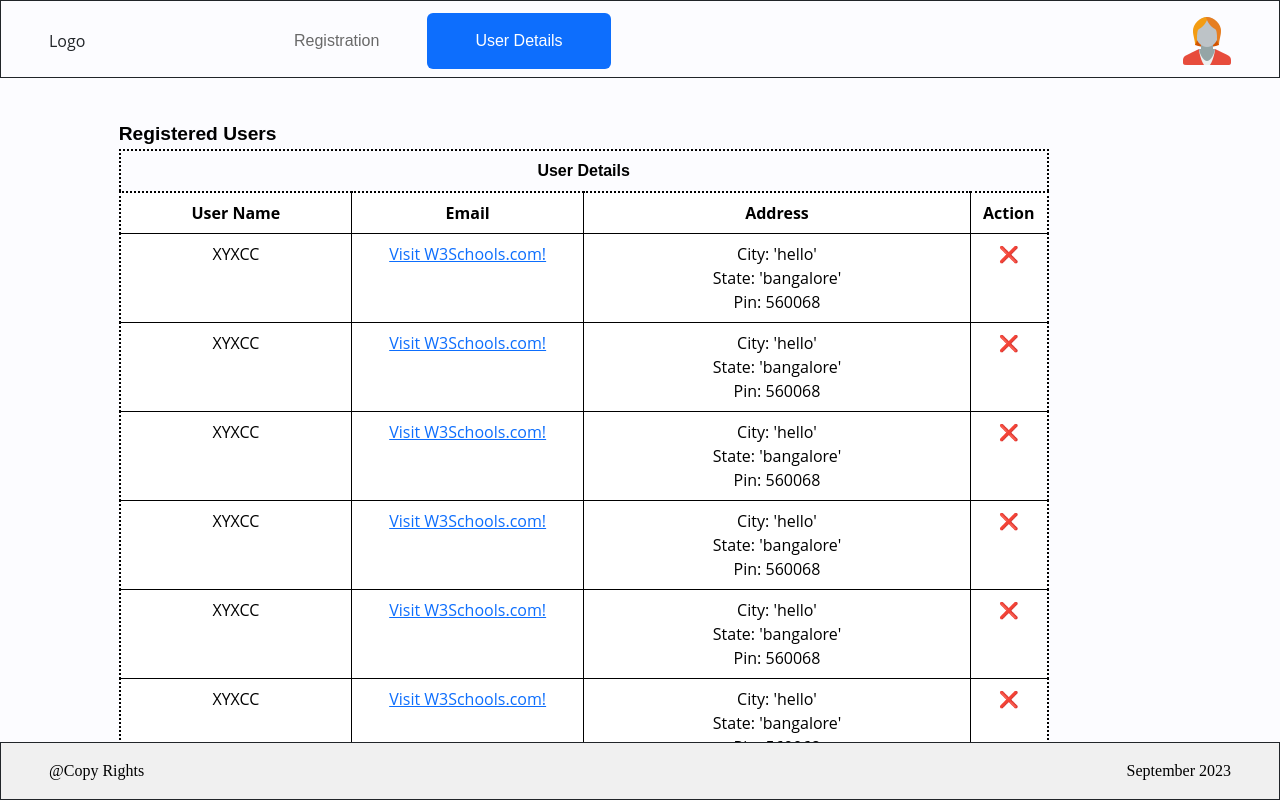
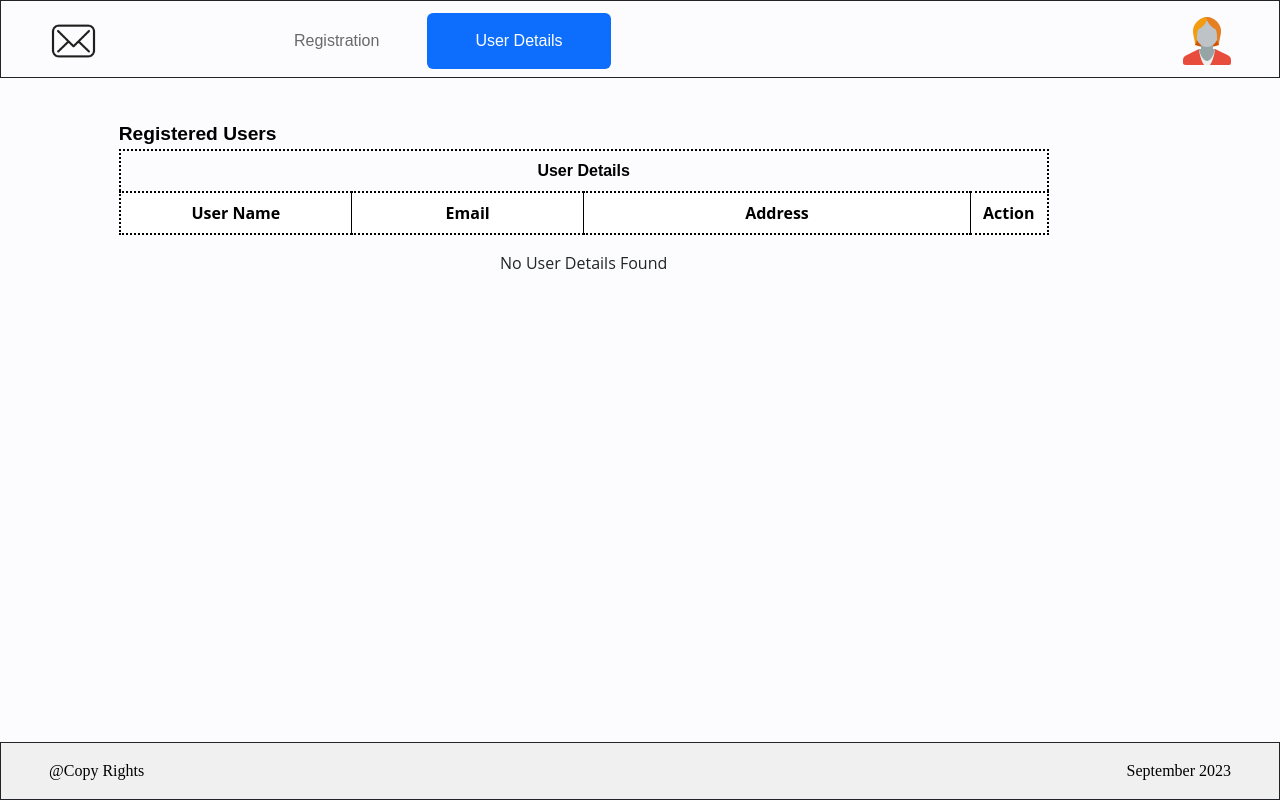
Before and after one commit to amithaR1/user-registration-app, an Angular app: page /user-registration in a window 1280 px wide. Both pictures are taken after a click on the element "User Details". Shown: the top 800 px of the page. Built offline with nearby package versions, Linux system fonts and the light colour scheme.

Commit message:
Done | User Registration App

```diff
--- a/src/app/modules/home/entry-page/entry-page.component.html
+++ b/src/app/modules/home/entry-page/entry-page.component.html
@@ -2,7 +2,7 @@
     <nav class="navbar border border-dark navbar-expand-sm">
         <div class="container-fluid pt-1 px-5">
             <div class="logo-block col-sm-2">
-                Logo
+                <img src="../../../../assets/img/logo.png" alt="profile-img">
             </div>
             <div class="col-sm-7 tab-block d-flex col-sm-7">
                 <nav class="nav nav-pills flex-column flex-sm-row" *ngFor="let tabItem of tabElements"
--- a/src/app/modules/home/entry-page/entry-page.component.scss
+++ b/src/app/modules/home/entry-page/entry-page.component.scss
@@ -4,24 +4,33 @@
 header {
     >nav:first-child {
         @include bg-clr($lightBackground);
+
+        .logo-block {
+            img {
+                width: 25%;
+            }
+        }
+
         .tab-block {
             nav {
                 @extend .cursor-pointer;
+
                 a {
                     @include text-elements($textClrInfo, 1rem, $fontFamilyPrimary, $fontNormal);
                 }
+
                 .active {
                     @include text-elements($textClrSecondary, 1rem, $fontFamilyPrimary, $fontNormal);
                 }
             }
         }
-        .img-block {
+
         img {
             @extend .cursor-pointer;
         }
     }
 }
-}
+
 .content-section {
     padding: 6rem 0;
 }
--- a/src/app/modules/home/registration/registration.component.ts
+++ b/src/app/modules/home/registration/registration.component.ts
@@ -1,5 +1,9 @@
 import { Component, OnInit } from '@angular/core';
 import { FormArray, FormBuilder, FormGroup, Validators } from '@angular/forms';
+import { Router } from '@angular/router';
+import { UserRegistrationForm } from 'src/app/shared/model/user.model';
+import { SharedService } from 'src/app/shared/service/shared.service';
+
 
 @Component({
   selector: 'app-registration',
@@ -8,7 +12,8 @@ import { FormArray, FormBuilder, FormGroup, Validators } from '@angular/forms';
 })
 export class RegistrationComponent implements OnInit {
   public registrationForm: FormGroup | any;
-  constructor(private formBuilder: FormBuilder) { }
+  public userDetails: UserRegistrationForm[] = [];
+  constructor(private formBuilder: FormBuilder, private sharedService: SharedService, private router: Router) { }
 
   ngOnInit() {
     this.registrationForm = this.formBuilder.group({
@@ -16,6 +21,7 @@ export class RegistrationComponent implements OnInit {
       email: [null, [Validators.required, Validators.email]],
       address: this.formBuilder.array([])
     });
+    this.getSubmittedUserDetails();
     this.setInitialAdrressVal();
   }
   //get address data list
@@ -23,8 +29,17 @@ export class RegistrationComponent implements OnInit {
     return this.registrationForm.get("address") as FormArray;
   }
 
+  // fetch submitted user details array data
+  getSubmittedUserDetails(): void {
+    const data = this.sharedService.getUserData();
+    if (data && data.length > 0) {
+      data.forEach((ele: any) =>
+        this.userDetails.push(new UserRegistrationForm(ele)))
+    }
+  }
   //set default address
   setInitialAdrressVal(): void {
+    this.addressList.controls = [];
     this.addressList.push(this.createAddress('Bangalore', 'Karnataka', 123456))
   }
   //push new address data into address form array
@@ -49,9 +64,13 @@ export class RegistrationComponent implements OnInit {
       alert("One set of Address should be mandatory");
     }
   }
-
+  /*push new user data to user deatils array
+  reset form and set initial adresss value
+  */
   submitForm(): void {
-    console.log(this.registrationForm.value);
+    this.userDetails.push(new UserRegistrationForm(this.registrationForm.value))
+    this.sharedService.nextSetUserData(this.userDetails);
+    this.registrationForm.reset();
+    this.setInitialAdrressVal();
   }
-
 }
--- a/src/app/modules/home/user-details/user-details.component.html
+++ b/src/app/modules/home/user-details/user-details.component.html
@@ -16,137 +16,28 @@
                         <th class="col-sm-1">Action</th>
                     </tr>
                 </thead>
-                <tbody>
-                    <tr>
-                        <td class="col-sm-3">XYXCC</td>
+                <tbody *ngIf="userDetails && userDetails.length>0">
+                    <tr *ngFor="let userItem of userDetails;let tableIndex = index">
+                        <td class="col-sm-3">{{userItem.userName}}</td>
                         <td class="col-sm-3">
-                            <a href="https://www.w3schools.com/">Visit W3Schools.com!</a>
+                            <a >{{userItem.email}}</a>
                         </td>
-                        <td class="col-sm-5">
-                            <div class="address-body d-flex flex-column">
-                                <div>City: 'hello'</div>
-                                <div>State: 'bangalore' </div>
-                                <div> Pin: 560068</div>
+                        <td  class="col-sm-5">
+                            <div class="address-body d-flex pb-2 flex-column" *ngFor="let addressItem of userItem.address">
+                                <div>City: {{addressItem.city}}</div>
+                                <div>State: {{addressItem.state}} </div>
+                                <div>Pincode: {{addressItem.pincode}}</div>
                             </div>
                         </td>
                         <td class="col-sm-1">
-                            <span>&#10060;</span>
-                        </td>
-                    </tr>
-                    <tr>
-                        <td class="col-sm-3">XYXCC</td>
-                        <td class="col-sm-3">
-                            <a href="https://www.w3schools.com/">Visit W3Schools.com!</a>
-                        </td>
-                        <td class="col-sm-5">
-                            <div class="address-body d-flex flex-column">
-                                <div>City: 'hello'</div>
-                                <div>State: 'bangalore' </div>
-                                <div> Pin: 560068</div>
-                            </div>
-                        </td>
-                        <td class="col-sm-1">
-                            <span>&#10060;</span>
-                        </td>
-                    </tr>
-                    <tr>
-                        <td class="col-sm-3">XYXCC</td>
-                        <td class="col-sm-3">
-                            <a href="https://www.w3schools.com/">Visit W3Schools.com!</a>
-                        </td>
-                        <td class="col-sm-5">
-                            <div class="address-body d-flex flex-column">
-                                <div>City: 'hello'</div>
-                                <div>State: 'bangalore' </div>
-                                <div> Pin: 560068</div>
-                            </div>
-                        </td>
-                        <td class="col-sm-1">
-                            <span>&#10060;</span>
-                        </td>
-                    </tr>
-                    <tr>
-                        <td class="col-sm-3">XYXCC</td>
-                        <td class="col-sm-3">
-                            <a href="https://www.w3schools.com/">Visit W3Schools.com!</a>
-                        </td>
-                        <td class="col-sm-5">
-                            <div class="address-body d-flex flex-column">
-                                <div>City: 'hello'</div>
-                                <div>State: 'bangalore' </div>
-                                <div> Pin: 560068</div>
-                            </div>
-                        </td>
-                        <td class="col-sm-1">
-                            <span>&#10060;</span>
-                        </td>
-                    </tr>
-                    <tr>
-                        <td class="col-sm-3">XYXCC</td>
-                        <td class="col-sm-3">
-                            <a href="https://www.w3schools.com/">Visit W3Schools.com!</a>
-                        </td>
-                        <td class="col-sm-5">
-                            <div class="address-body d-flex flex-column">
-                                <div>City: 'hello'</div>
-                                <div>State: 'bangalore' </div>
-                                <div> Pin: 560068</div>
-                            </div>
-                        </td>
-                        <td class="col-sm-1">
-                            <span>&#10060;</span>
-                        </td>
-                    </tr>
-                    <tr>
-                        <td class="col-sm-3">XYXCC</td>
-                        <td class="col-sm-3">
-                            <a href="https://www.w3schools.com/">Visit W3Schools.com!</a>
-                        </td>
-                        <td class="col-sm-5">
-                            <div class="address-body d-flex flex-column">
-                                <div>City: 'hello'</div>
-                                <div>State: 'bangalore' </div>
-                                <div> Pin: 560068</div>
-                            </div>
-                        </td>
-                        <td class="col-sm-1">
-                            <span>&#10060;</span>
-                        </td>
-                    </tr>
-                    <tr>
-                        <td class="col-sm-3">XYXCC</td>
-                        <td class="col-sm-3">
-                            <a href="https://www.w3schools.com/">Visit W3Schools.com!</a>
-                        </td>
-                        <td class="col-sm-5">
-                            <div class="address-body d-flex flex-column">
-                                <div>City: 'hello'</div>
-                                <div>State: 'bangalore' </div>
-                                <div> Pin: 560068</div>
-                            </div>
-                        </td>
-                        <td class="col-sm-1">
-                            <span>&#10060;</span>
-                        </td>
-                    </tr>
-                    <tr>
-                        <td class="col-sm-3">XYXCC</td>
-                        <td class="col-sm-3">
-                            <a href="https://www.w3schools.com/">Visit W3Schools.com!</a>
-                        </td>
-                        <td class="col-sm-5">
-                            <div class="address-body d-flex flex-column">
-                                <div>City: 'hello'</div>
-                                <div>State: 'bangalore' </div>
-                                <div> Pin: 560068</div>
-                            </div>
-                        </td>
-                        <td class="col-sm-1">
-                            <span>&#10060;</span>
+                            <span (click)="deleteSelectedUserDetails(tableIndex)">&#10060;</span>
                         </td>
                     </tr>
                 </tbody>
             </table>
+            <div *ngIf="!userDetails.length" class="col-sm-12">
+                <div class="d-flex justify-content-center"> No User Details Found</div>
+              </div>
         </div>
     </div>
 </div>
--- a/src/app/modules/home/user-details/user-details.component.scss
+++ b/src/app/modules/home/user-details/user-details.component.scss
@@ -7,12 +7,12 @@
 
     .table-layout {
         >div:first-child {
-            border: 2px dotted $textClrPrimary;
+            @include border-line(2px, dotted, $textClrPrimary);
             border-bottom: none;
             @include text-elements($textClrPrimary, 1rem, $fontFamilyPrimary, $fontBold);
         }
         table {
-            border: 2px dotted $textClrPrimary;
+            @include border-line(2px, dotted, $textClrPrimary);
             th,
             td {
                 @extend .text-center;
--- a/src/app/modules/home/user-details/user-details.component.ts
+++ b/src/app/modules/home/user-details/user-details.component.ts
@@ -1,10 +1,33 @@
-import { Component } from '@angular/core';
+import { Component, OnInit } from '@angular/core';
+import { UserRegistrationForm } from 'src/app/shared/model/user.model';
+import { SharedService } from 'src/app/shared/service/shared.service';
 
 @Component({
   selector: 'app-user-details',
   templateUrl: './user-details.component.html',
   styleUrls: ['./user-details.component.scss']
 })
-export class UserDetailsComponent {
+export class UserDetailsComponent implements OnInit {
+  public userDetails: UserRegistrationForm[] = [];
+  constructor(
+    private sharedService: SharedService
+  ) { }
 
+  ngOnInit() {
+    this.getUserDetails();
+  }
+  // fetch submitted user details array data
+  getUserDetails(): void {
+    const data = this.sharedService.getUserData();
+    if (data && data.length > 0) {
+      data.forEach((ele: any) =>
+        this.userDetails.push(new UserRegistrationForm(ele)))
+    }
+  }
+
+  // delete selected user detail
+  deleteSelectedUserDetails(index: number): void {
+    this.userDetails.splice(index, 1);
+    this.sharedService.nextSetUserData(this.userDetails);
+  }
 }
--- /dev/null
+++ b/src/app/shared/model/user.model.ts
@@ -0,0 +1,36 @@
+
+
+export class UserRegistrationForm {
+    public userName: string;
+    public email: string;
+    public address: UserRegistrationFormAddress[] = [];
+    constructor(data: any = {}) {
+        this.userName = data.userName || '';
+        this.email = data.email || '';
+        if (data && data.address.length > 0) {
+            data.address.forEach((ele: any) => {
+                this.address.push(new UserRegistrationFormAddress(ele))
+            });
+        }
+    }
+}
+export class UserRegistrationFormAddress {
+    public city: string;
+    public state: string;
+    public pincode: number;
+    constructor(data: any = {}) {
+        this.city = data.city || '';
+        this.state = data.state || '';
+        this.pincode = data.pincode || '';
+    }
+}
+
+export const tabMetaData = [
+    {
+        name: 'Registration',
+        value: 1
+    },
+    {
+        name: 'User Details',
+        value: 2
+    }]
--- /dev/null
+++ b/src/app/shared/service/shared.service.ts
@@ -0,0 +1,17 @@
+import { Injectable } from '@angular/core';
+import { BehaviorSubject } from 'rxjs';
+
+@Injectable({
+  providedIn: 'root'
+})
+export class SharedService {
+  private userDetails = new BehaviorSubject([]);
+  sharedUserDetails = this.userDetails.asObservable();
+  constructor() { }
+  getUserData() {
+    return this.userDetails.value;
+  }
+  nextSetUserData(val: any) {
+    this.userDetails.next(val)
+  }
+}
--- a/src/app/shared/shared.module.ts
+++ b/src/app/shared/shared.module.ts
@@ -1,6 +1,7 @@
 import { NgModule } from '@angular/core';
 import { CommonModule } from '@angular/common';
 import { FooterComponent } from './components/footer/footer.component';
+import { SharedService } from './service/shared.service';
 
 
 
@@ -11,6 +12,7 @@ import { FooterComponent } from './components/footer/footer.component';
   imports: [
     CommonModule
   ],
+  providers: [SharedService],
   exports: [FooterComponent]
 })
 export class SharedModule { }
```
Also changed, not shown: src/app/modules/home/entry-page/entry-page.component.ts (+4 -12 lines), src/app/modules/home/registration/registration.component.scss (+9 -9 lines), src/app/shared/styles/custom-palette.scss (+4 -12 lines), src/assets/img/logo.png (added), 1 other file (tests, documents, lock files or other folders). Lines whose indentation alone changed are shown as unchanged.
